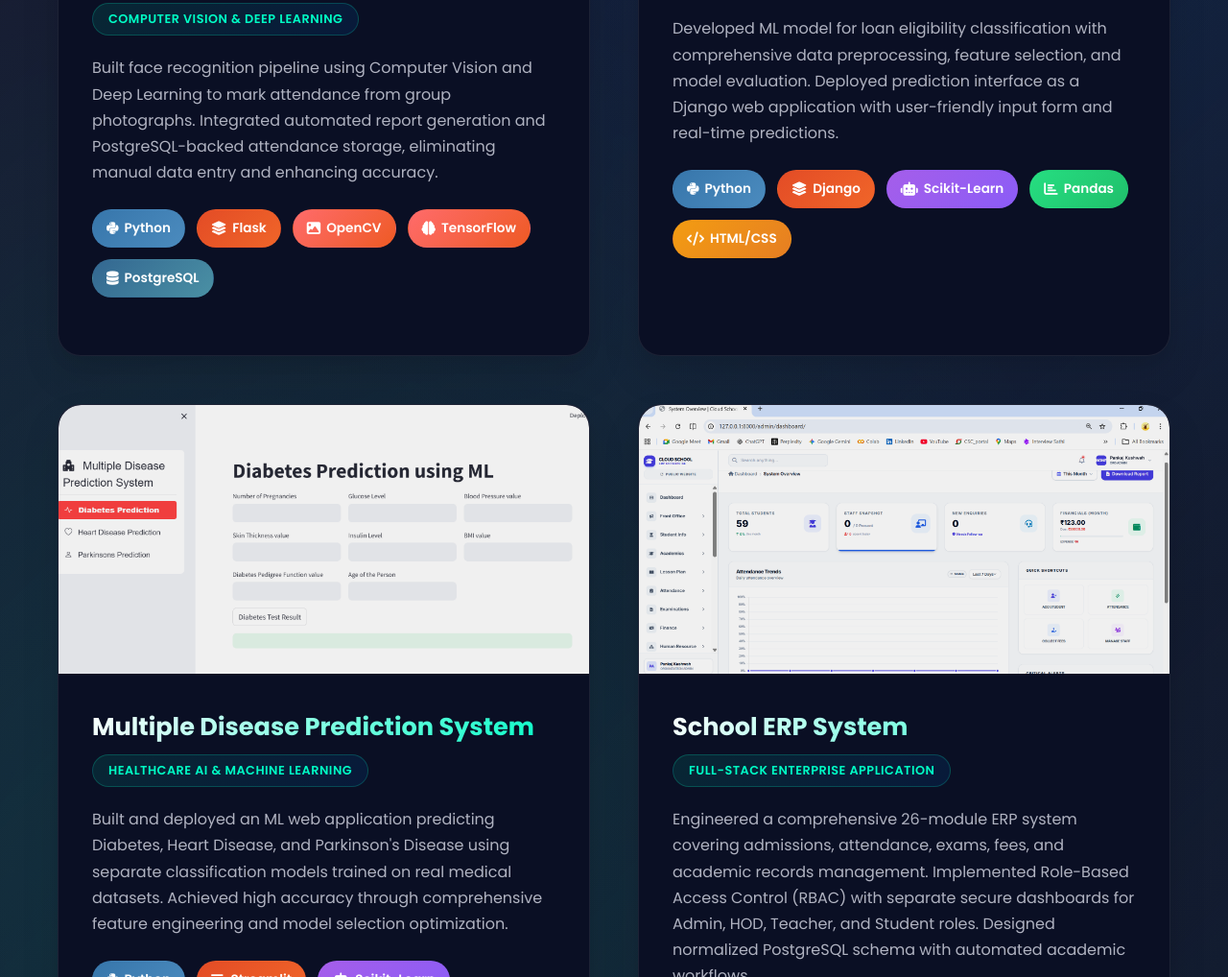
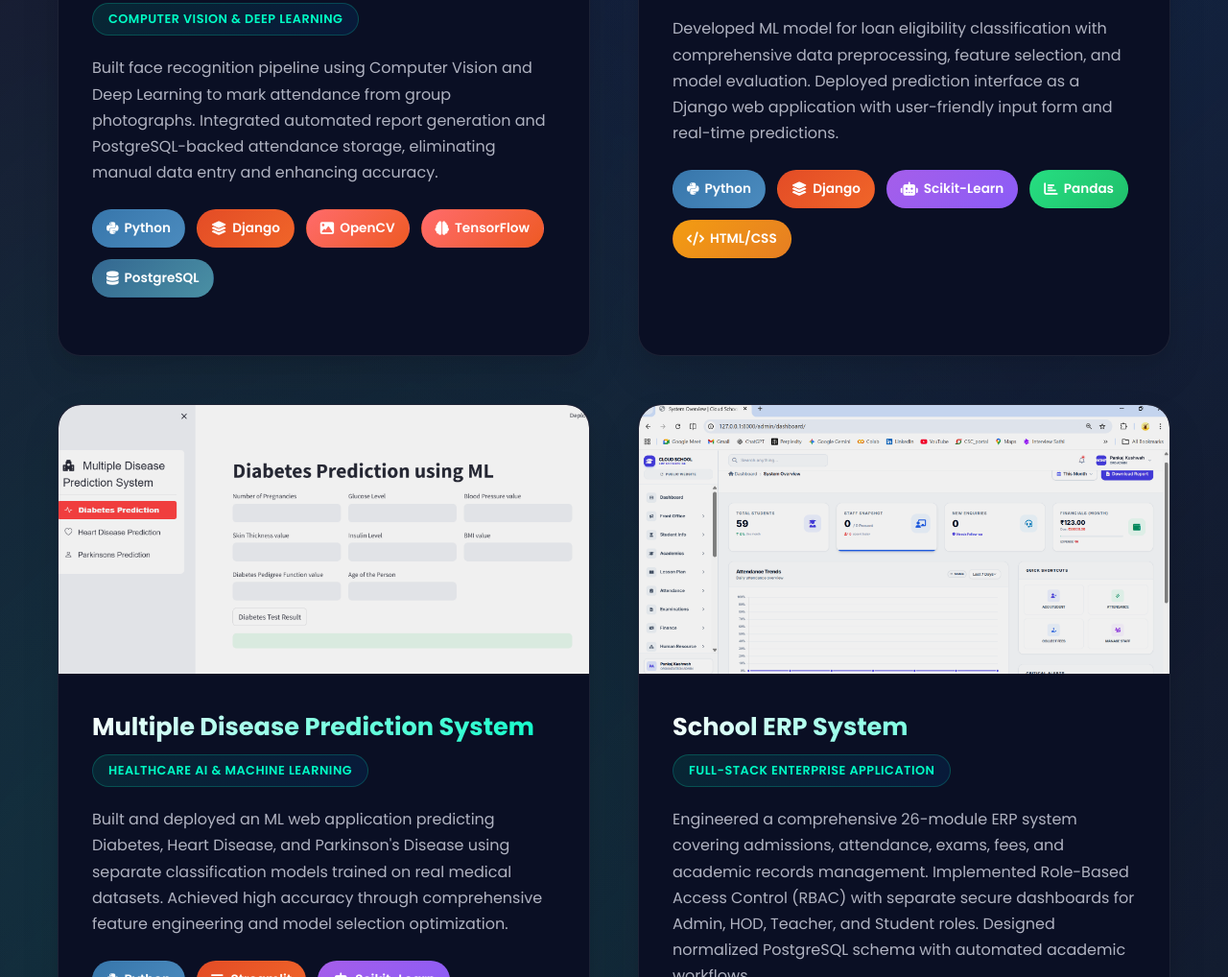
Before and after one commit to pankaj7223/portfolio, a plain HTML site: page index.html in a window 1280 px wide. Shown: the part 2605-3623 px from the top of the page at 96% size. Drawn offline with nearby package versions, Linux system fonts and the light colour scheme.

Commit message:
index.html

```diff
--- a/index.html
+++ b/index.html
@@ -219,7 +219,7 @@
                         </p>
                         <div class="project-tech">
                             <span class="tech-tag python"><i class="fab fa-python"></i>Python</span>
-                            <span class="tech-tag web"><i class="fas fa-layer-group"></i>Flask</span>
+                            <span class="tech-tag web"><i class="fas fa-layer-group"></i>Django</span>
                             <span class="tech-tag ai"><i class="fas fa-image"></i>OpenCV</span>
                             <span class="tech-tag ai"><i class="fas fa-brain"></i>TensorFlow</span>
                             <span class="tech-tag database"><i class="fas fa-database"></i>PostgreSQL</span>
```
